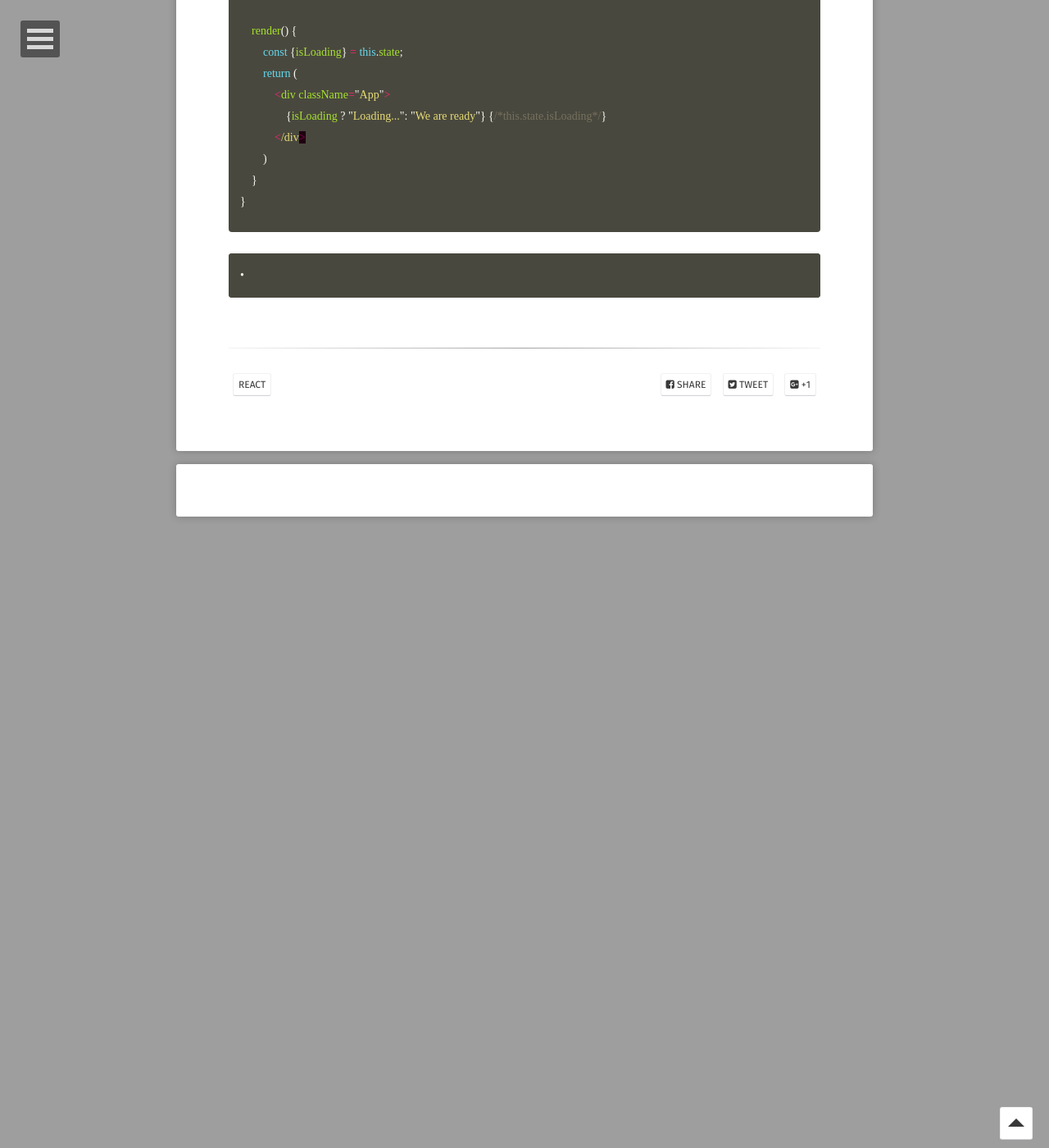
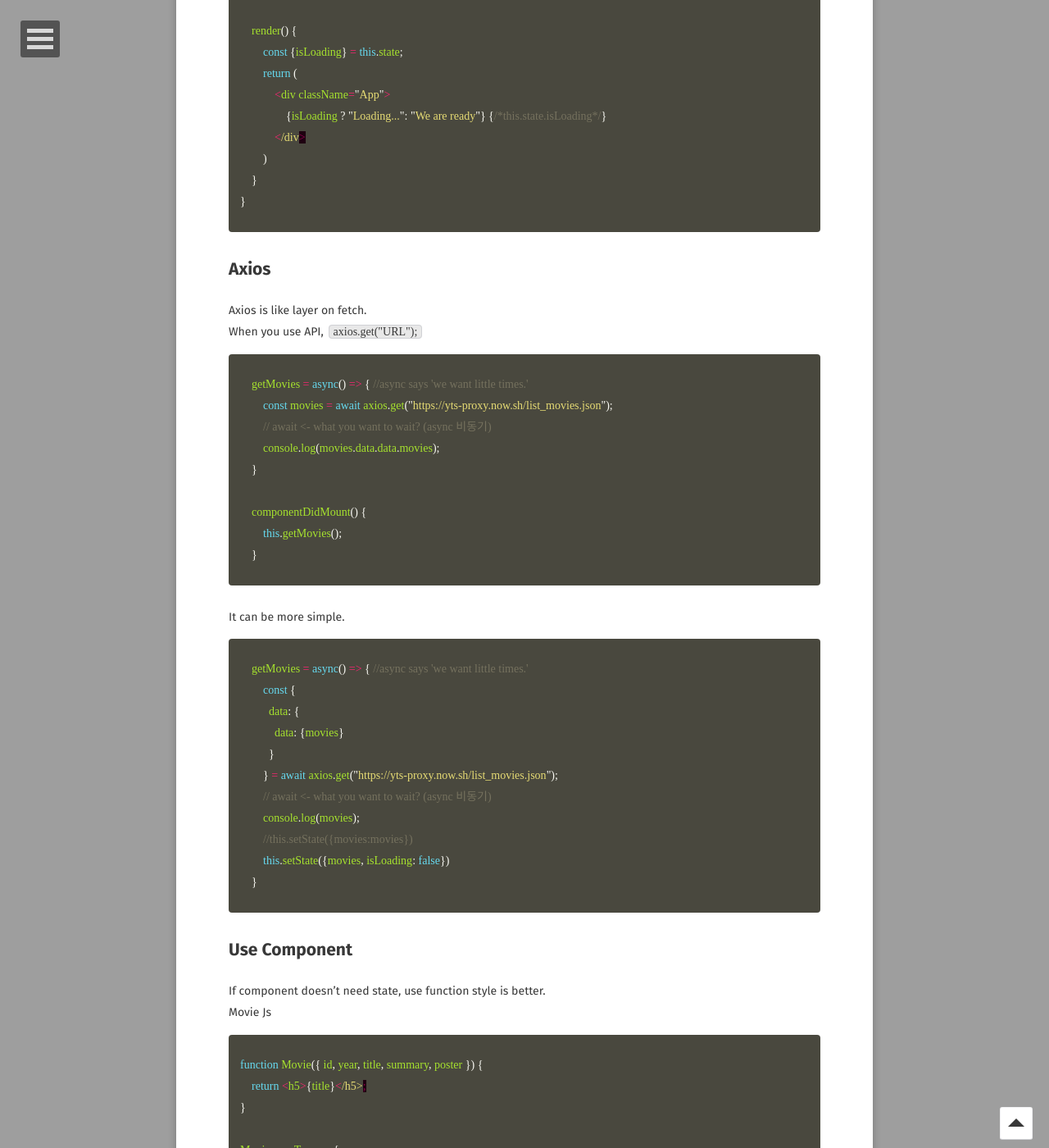
Before and after one commit to Artyrie/Artyrie.github.io, a Jekyll site: the page built from _posts/2019-11-07-React.md, in a window 1280 px wide and 1400 px high, scrolled down 12480 px. Shown: the whole window at 82% size. Built offline with Jekyll 4.4.1, drawn with Linux system fonts in a browser that asks for light colours; some web fonts are replaced; comment, search, counter and statistics services are not loaded; before the commit the page ends 13110 px from its top, so only the background shows below that; some of the changed text lies outside the part shown.

Commit message:
update react

```diff
--- a/_posts/2019-11-07-React.md
+++ b/_posts/2019-11-07-React.md
@@ -499,4 +499,87 @@ class App extends React.Component {
 }
 {% endhighlight %}
 
-	•
+## Axios
+
+Axios is like layer on fetch. <br>
+When you use API, `axios.get("URL");` <br>
+
+{% highlight javascript %}
+    getMovies = async() => { //async says 'we want little times.'
+        const movies = await axios.get("https://yts-proxy.now.sh/list_movies.json");
+        // await <- what you want to wait? (async 비동기)
+        console.log(movies.data.data.movies);
+    }
+
+    componentDidMount() {
+        this.getMovies();
+    }
+{% endhighlight %}
+
+It can be more simple.
+
+{% highlight javascript %}
+    getMovies = async() => { //async says 'we want little times.'
+        const {
+          data: {
+            data: {movies}
+          }
+        } = await axios.get("https://yts-proxy.now.sh/list_movies.json");
+        // await <- what you want to wait? (async 비동기)
+        console.log(movies);
+        //this.setState({movies:movies})
+        this.setState({movies, isLoading: false})
+    }
+{% endhighlight %}
+
+## Use Component
+
+If component doesn't need state, use function style is better. <br>
+Movie Js <br>
+
+{% highlight javascript %}
+function Movie({ id, year, title, summary, poster }) {
+    return <h5>{title}</h5>;
+}
+
+Movie.propTypes = {
+    id: PropTypes.number.isRequired,
+    title: PropTypes.string.isRequired,
+    year: PropTypes.number.isRequired,
+    summary: PropTypes.string.isRequired,
+    poster: PropTypes.string.isRequired
+};
+
+export default Movie;
+{% endhighlight %}
+
+App Js <br>
+
+{% highlight javascript %}
+    render() {
+        const {isLoading, movies} = this.state;
+        return ( <div className = "App" >
+            { isLoading ? "Loading..." : movies.map(movie => {
+                console.log(movie);
+                return (
+                    <Movie
+                        id={movie.id}
+                        year={movie.year}
+                        title={movie.title}
+                        summary={movie.summary}
+                        poster={movie.medium_cover_image}
+                    />
+                );
+            })}
+        </div>
+        );
+    }
+{% endhighlight %}
+
+## Styling
+
+`<h3 className="movie_title" style=qq backgroundColor: "red" pp>{title}</h3>`<br>
+`<h5 className="movie_year">{year}</h5>`
+
+You can use css on javaScript in this way. <br>
+But bad way, so create css file. <br>
```
Also changed, not shown: _posts/2019-11-03-How-to-use-jekyll.md (+1 -1 lines), _posts/2019-11-07-React_Study.md (added, +15 -0 lines).
